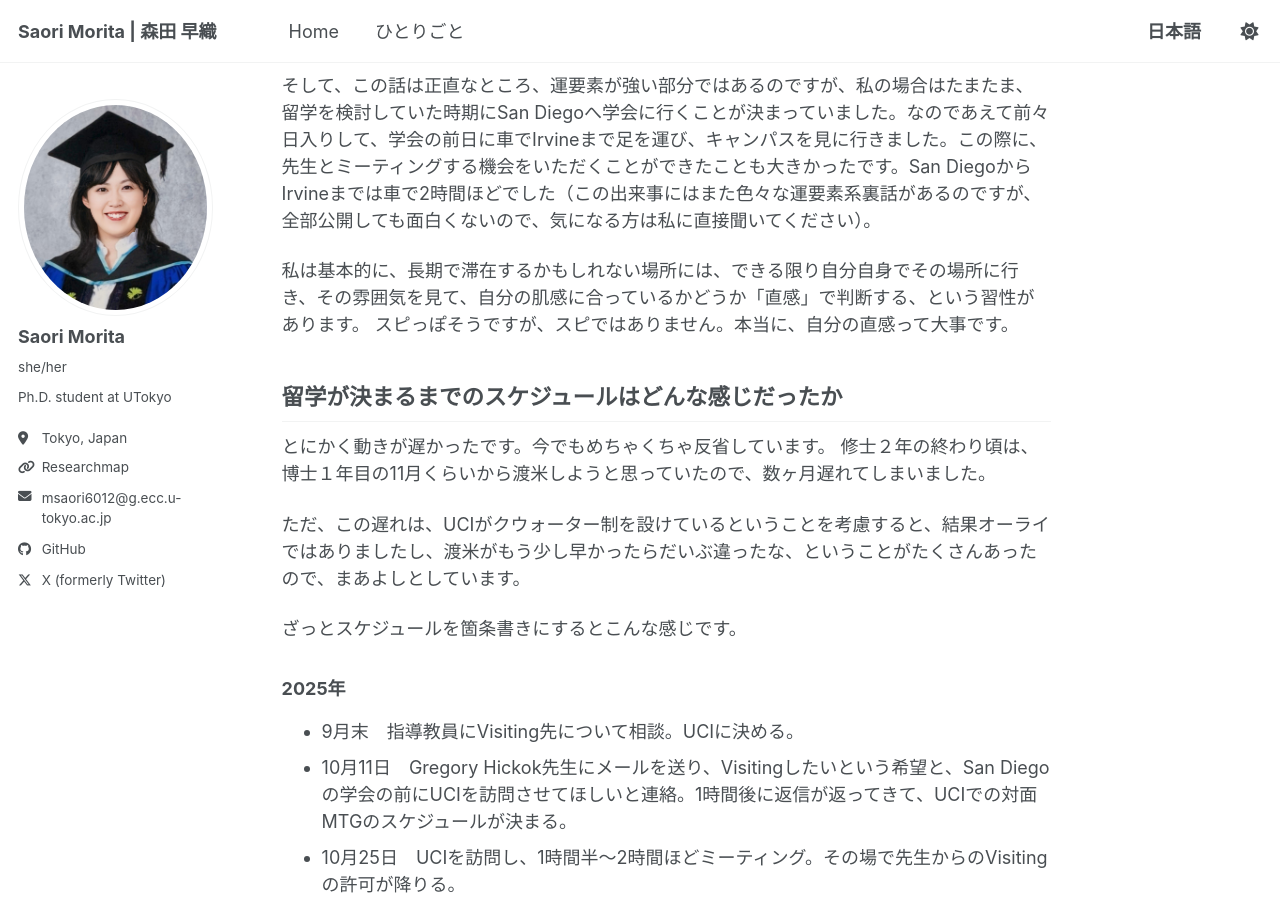
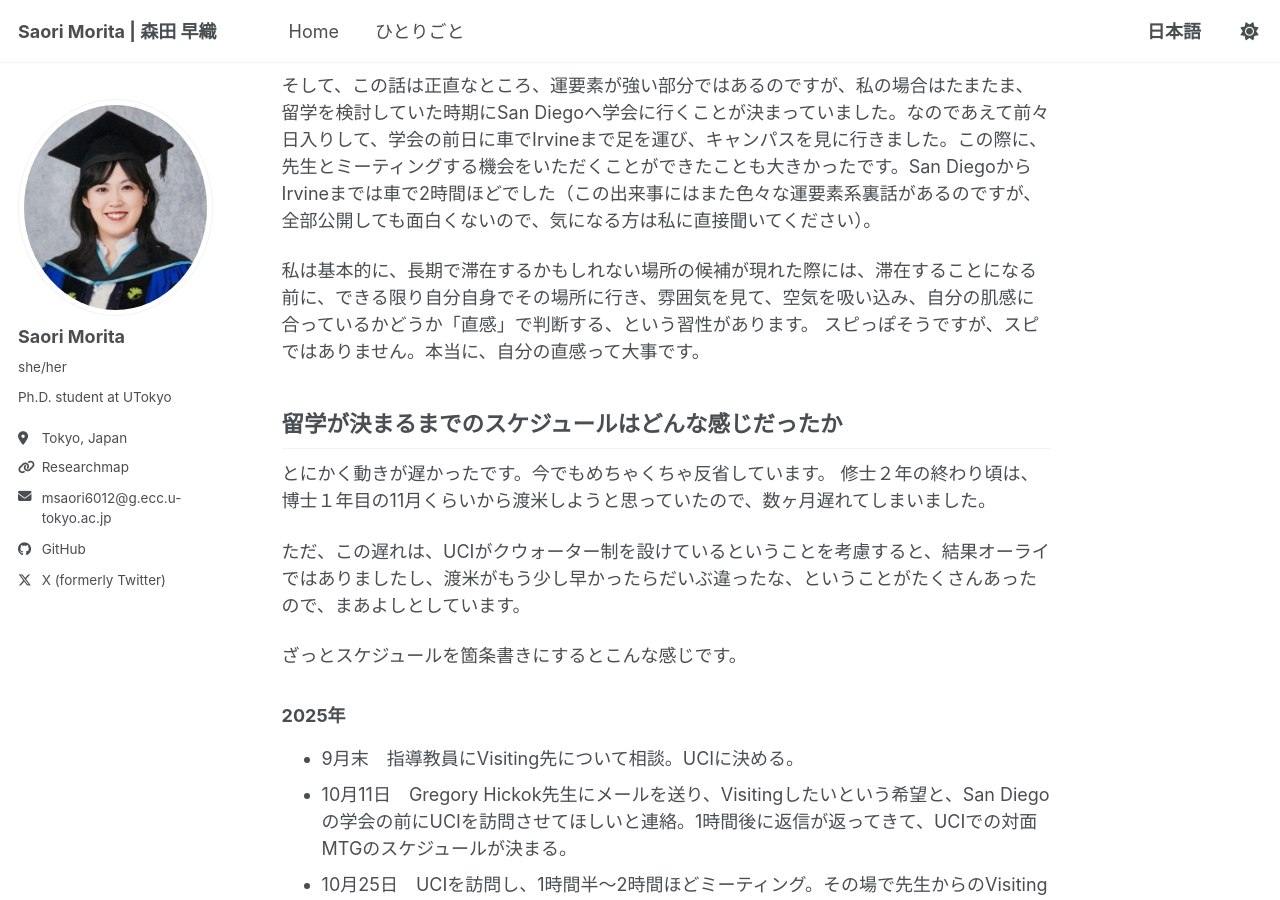
Before and after one commit to sao-m1023lily/sao-m1023lily.github.io, a Jekyll site: the page built from _posts/2026-07-17-irvine.md, in a window 1280 px wide and 900 px high, scrolled down 1431 px. Built offline with Jekyll 4.4.1, drawn with Linux system fonts in a browser that asks for light colours; a script bundle is joined from its source files by our own code; library files that are not in the unit come from our copies.

Commit message:
Update 2026-07-17-irvine.md

```diff
--- a/_posts/2026-07-17-irvine.md
+++ b/_posts/2026-07-17-irvine.md
@@ -38,7 +38,7 @@ Hickok先生は、何のつながりもない私に対してもとてもwelcome
 
 そして、この話は正直なところ、運要素が強い部分ではあるのですが、私の場合はたまたま、留学を検討していた時期にSan Diegoへ学会に行くことが決まっていました。なのであえて前々日入りして、学会の前日に車でIrvineまで足を運び、キャンパスを見に行きました。この際に、先生とミーティングする機会をいただくことができたことも大きかったです。San DiegoからIrvineまでは車で2時間ほどでした（この出来事にはまた色々な運要素系裏話があるのですが、全部公開しても面白くないので、気になる方は私に直接聞いてください）。
 
-私は基本的に、長期で滞在するかもしれない場所には、できる限り自分自身でその場所に行き、その雰囲気を見て、自分の肌感に合っているかどうか「直感」で判断する、という習性があります。
+私は基本的に、長期で滞在するかもしれない場所の候補が現れた際には、滞在することになる前に、できる限り自分自身でその場所に行き、雰囲気を見て、空気を吸い込み、自分の肌感に合っているかどうか「直感」で判断する、という習性があります。
 スピっぽそうですが、スピではありません。本当に、自分の直感って大事です。
 
 ## 留学が決まるまでのスケジュールはどんな感じだったか
```
